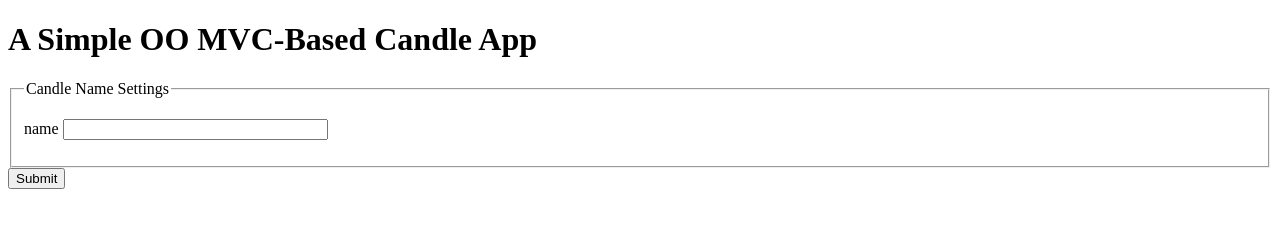
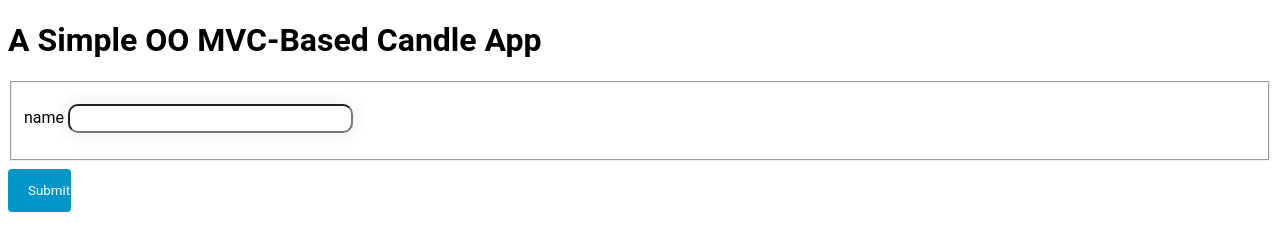
Before and after one commit to mbrnas/mvc-based-candle-shop, a plain HTML site: page form.html in a window 1280 px wide. Drawn offline with Linux system fonts and the light colour scheme.

Commit message:
Uredio formu

```diff
--- /dev/null
+++ b/css/form.css
@@ -0,0 +1,33 @@
+* {
+  font-family: "Roboto", sans-serif;
+}
+
+fieldset {
+  display: flex;
+  flex-direction: column;
+  justify-content: center;
+  box-sizing: border-box;
+}
+
+fieldset input{
+    border-radius: 10px;
+    padding: 5px;
+    box-shadow: 0 0 15px 4px rgba(0,0,0,0.06);
+}
+
+input[type="submit"] {
+  width: 5%;
+  background-color: #0096c7;
+  color: white;
+  padding: 14px 20px;
+  margin: 8px 0;
+  border-radius: 4px;
+  cursor: pointer;
+  border: 0;
+
+}
+
+input[type="submit"]:hover {
+  transform: translateY(-3px);
+  transition: transform 250ms;
+}
--- a/form.html
+++ b/form.html
@@ -7,14 +7,16 @@
 
         <!-- Load the JavaScript file as a module. JavaScript modules are deferred by default -->
         <script src="js/app.js" type="module"></script>
+        <link rel="stylesheet" href="./css/form.css">
     </head>
     <body>
         <h1>A Simple OO MVC-Based Candle App</h1>
         <form id="form-candle-name">
             <fieldset>
-                <legend>Candle Name Settings</legend>
+
             </fieldset>
             <input type="submit" value="Submit">
         </form>
+
     </body>
 </html>
```
